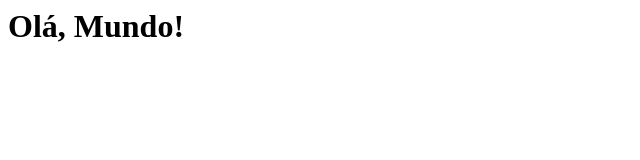
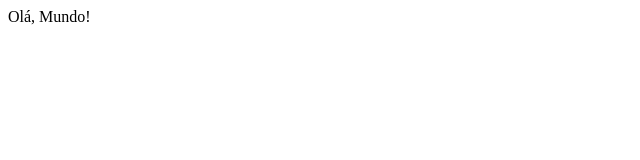
Before and after one commit to fgomes1/Criando-um-site-responsivo, a plain HTML site: page index.html in a window 1280 px wide. Shown: the whole page, without its empty margins (0-640 px from the left). Drawn offline with Linux system fonts and the light colour scheme.

Commit message:
modificado h2 par tag p

```diff
--- a/index.html
+++ b/index.html
@@ -1 +1 @@
-<h1>Olá, Mundo!</h1>
+<p>Olá, Mundo!</p>
```
